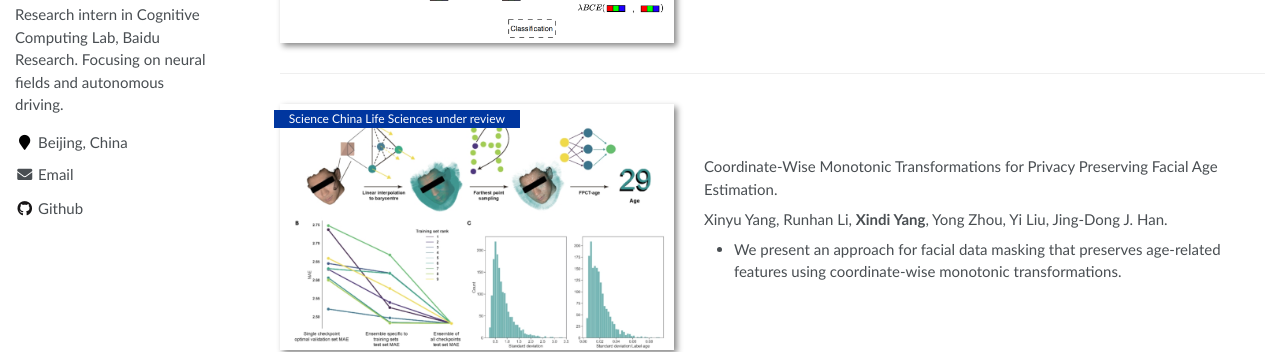
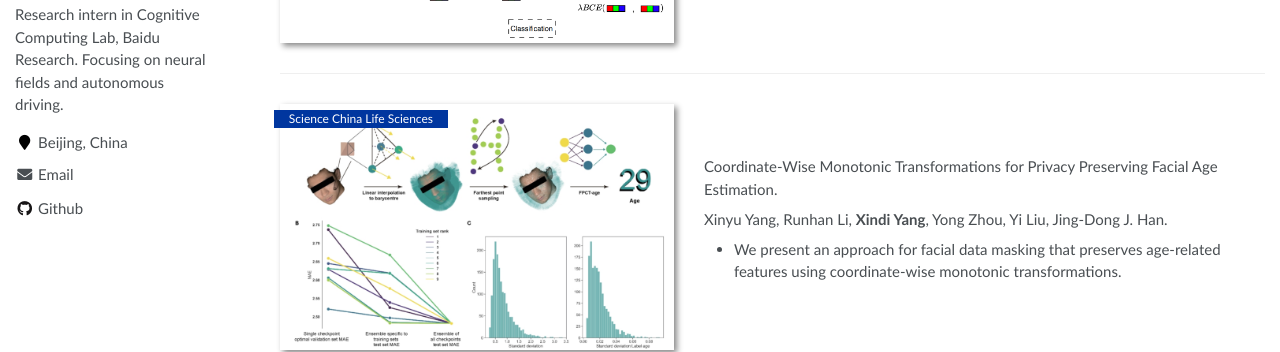
Before and after one commit to Madaoer/Madaoer.github.io, a Jekyll site: the page built from _pages/about.md, in a window 1280 px wide and 900 px high, scrolled down 835 px. Shown: the part 354-706 px from the top of the window. Built offline with Jekyll 4.4.1, drawn with Linux system fonts in a browser that asks for light colours.

Commit message:
Update about.md

```diff
--- a/_pages/about.md
+++ b/_pages/about.md
@@ -63,7 +63,7 @@
   </div>
 </div>
 
-<div class='paper-box'><div class='paper-box-image'><div><div class="badge">Science China Life Sciences under review</div><img src='/images/paper_img3_500x300.png' alt="sym" width="100%"></div></div>
+<div class='paper-box'><div class='paper-box-image'><div><div class="badge">Science China Life Sciences</div><img src='/images/paper_img3_500x300.png' alt="sym" width="100%"></div></div>
   <div class='paper-box-text' markdown="1">
 
   Coordinate-Wise Monotonic Transformations for Privacy Preserving Facial Age Estimation.
```
